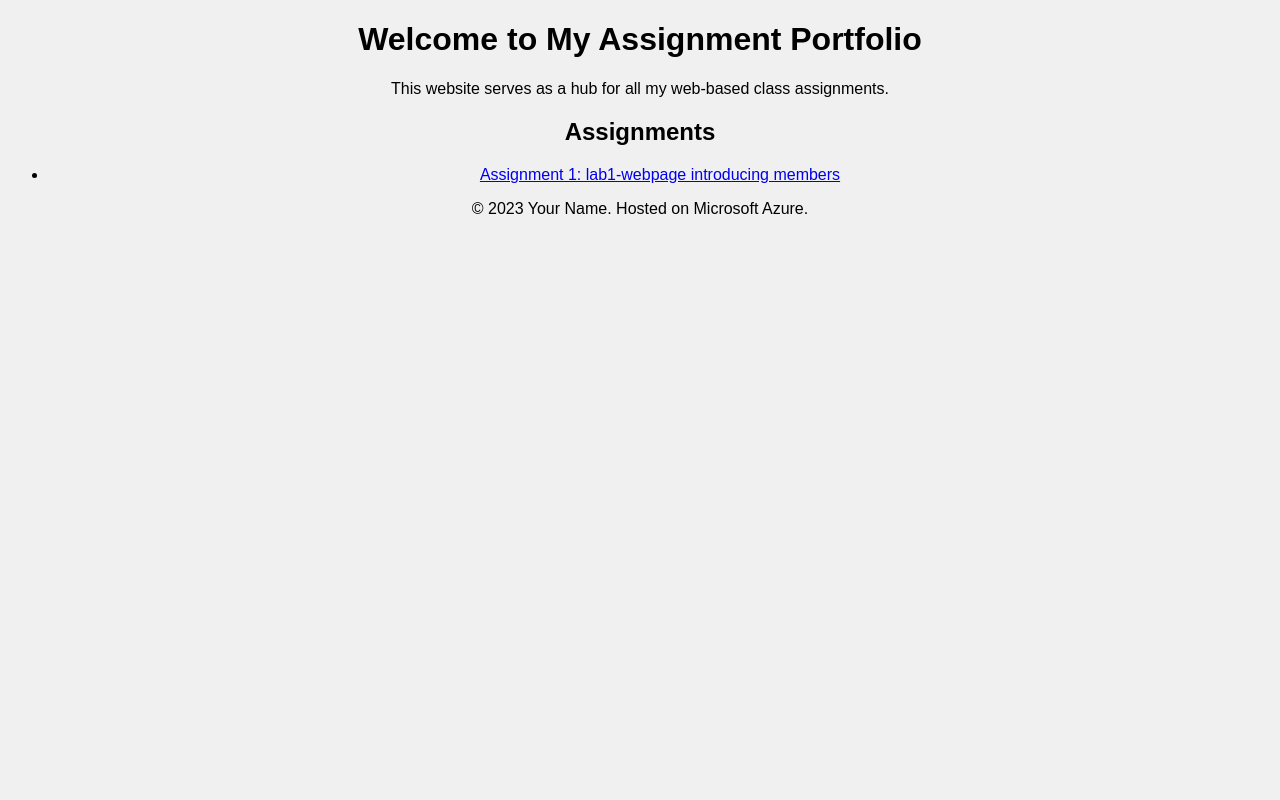
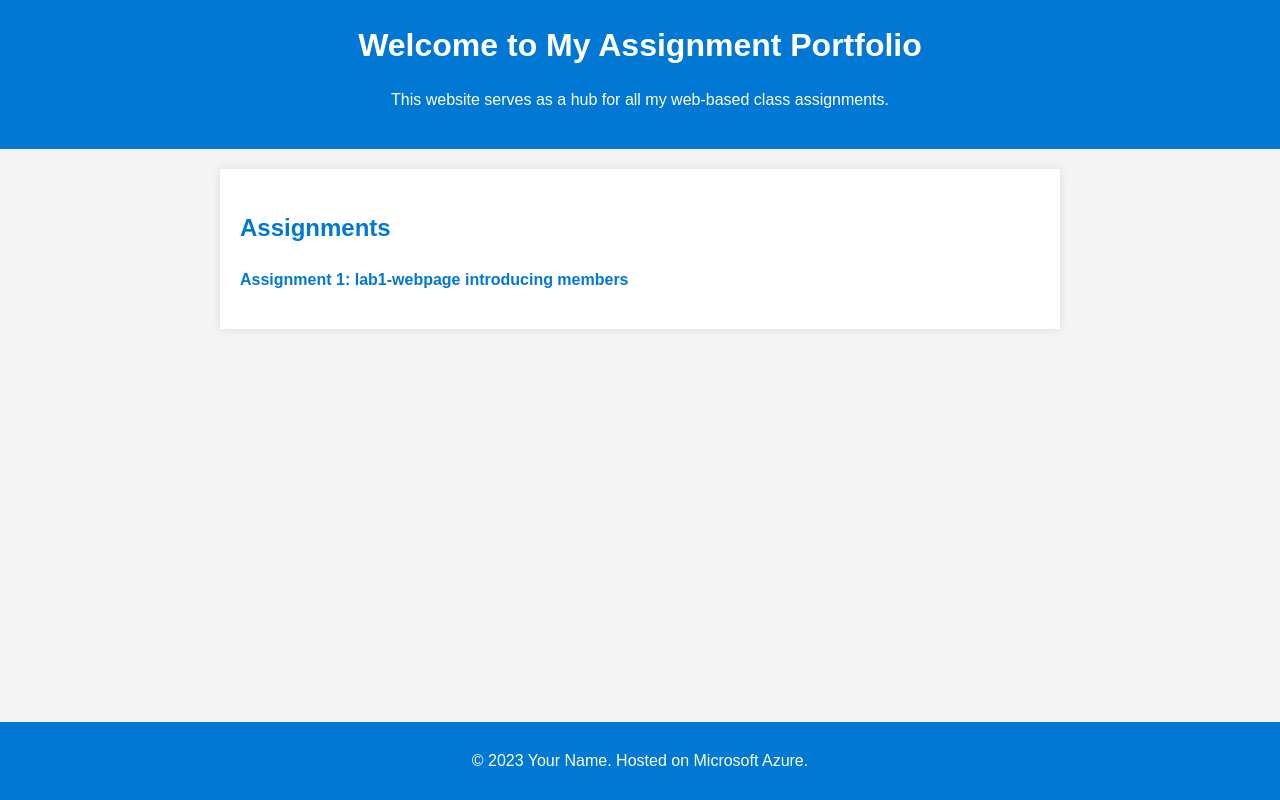
Before and after one commit to MHK-404/assignment-portfolio-s2, a plain HTML site: page index.html in a window 1280 px wide. Drawn offline with Linux system fonts and the light colour scheme.

Commit message:
Update styles.css

```diff
--- a/styles.css
+++ b/styles.css
@@ -1,5 +1,61 @@
+/* General Styles */
 body {
     font-family: Arial, sans-serif;
+    line-height: 1.6;
+    margin: 0;
+    padding: 0;
+    background-color: #f4f4f4;
+    color: #333;
+}
+
+header {
+    background: #0078d4;
+    color: #fff;
+    padding: 20px 0;
     text-align: center;
-    background-color: #f0f0f0;
 }
+
+header h1 {
+    margin: 0;
+}
+
+section {
+    padding: 20px;
+    margin: 20px auto;
+    max-width: 800px;
+    background: #fff;
+    box-shadow: 0 0 10px rgba(0, 0, 0, 0.1);
+}
+
+h2 {
+    color: #0078d4;
+}
+
+ul {
+    list-style-type: none;
+    padding: 0;
+}
+
+ul li {
+    margin: 10px 0;
+}
+
+ul li a {
+    text-decoration: none;
+    color: #0078d4;
+    font-weight: bold;
+}
+
+ul li a:hover {
+    text-decoration: underline;
+}
+
+footer {
+    text-align: center;
+    padding: 10px 0;
+    background: #0078d4;
+    color: #fff;
+    position: fixed;
+    width: 100%;
+    bottom: 0;
+}
```
